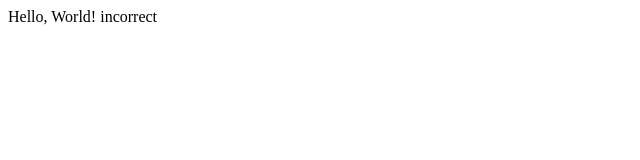
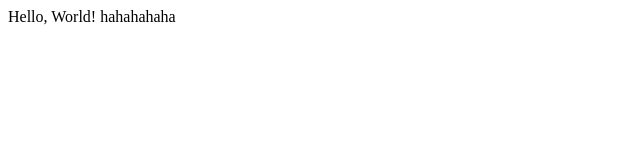
Before and after one commit to huynhthinhphat/practiceGit, a plain HTML site: page index.html in a window 1280 px wide. Shown: the full height of the page, 0-640 px from the left. Drawn offline with Linux system fonts and the light colour scheme.

Commit message:
Revert "push sai nhánh"
This reverts commit 74d73db7c2cdc6ac5830d34e274751cb7903e65f.

```diff
--- a/index.html
+++ b/index.html
@@ -5,6 +5,6 @@
     <title>Document</title>
 </head>
 <body>
-    <p>Hello, World! incorrect</p>
+    <p>Hello, World! hahahahaha</p>
 </body>
 </html>
```
